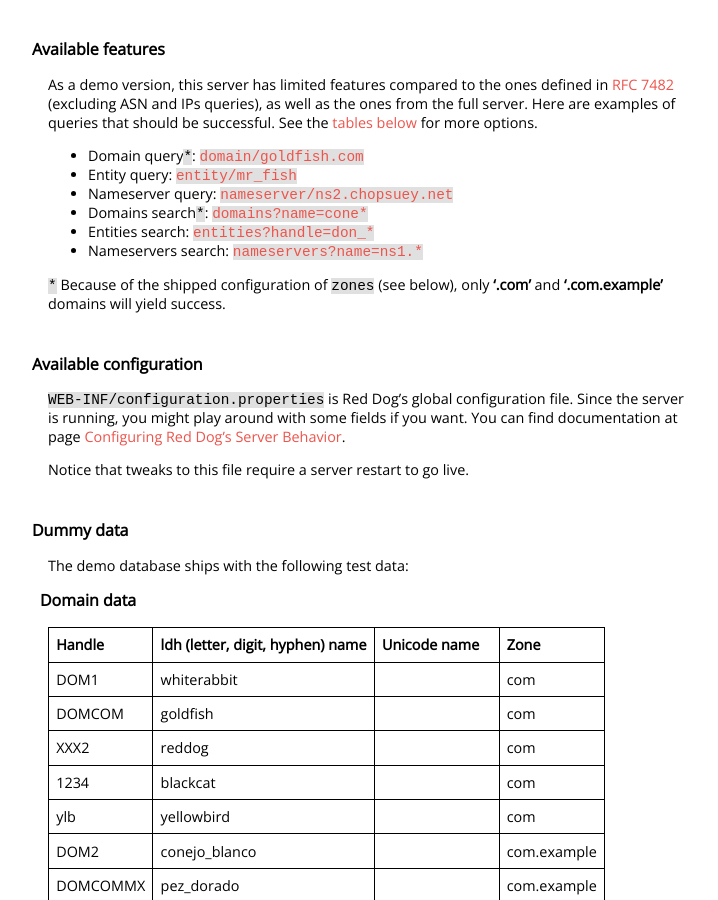
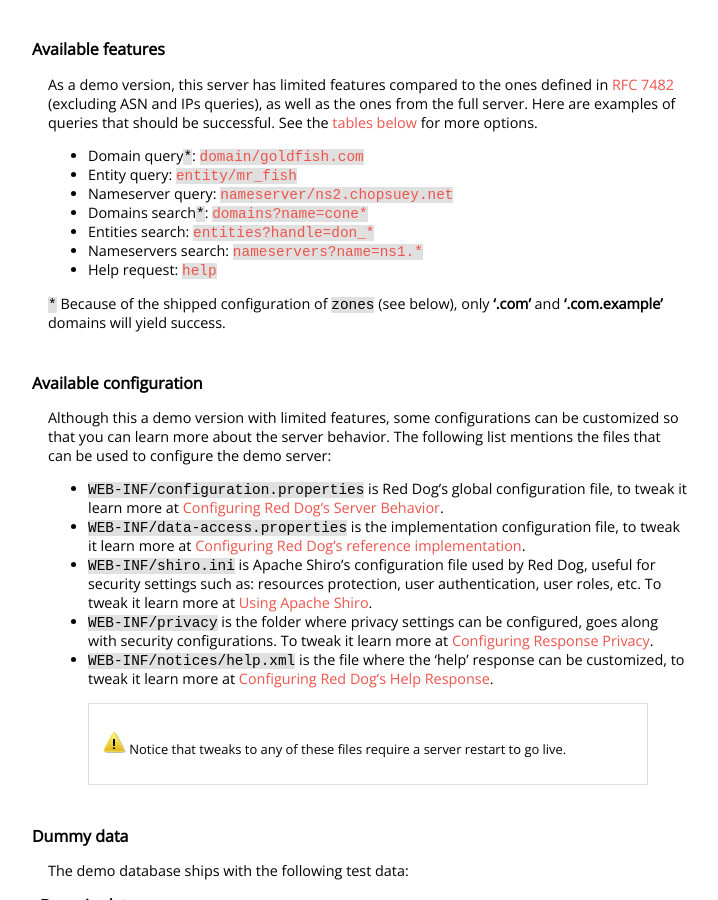
Before and after one commit to NICMx/rdap-server, a Jekyll site: the page built from demo-server.md, in a window 1280 px wide and 900 px high, scrolled down 1594 px. Shown: the whole window, without its empty margins (272-990 px from the left). Built offline with Jekyll 4.4.1, drawn with Linux system fonts in a browser that asks for light colours; nearby versions of some CDN libraries.

Commit message:
Add additional configurations explanation and help request

```diff
--- a/demo-server.md
+++ b/demo-server.md
@@ -54,17 +54,23 @@ As a demo version, this server has limited features compared to the ones defined
 + Domain query`*`: [`domain/goldfish.com`](http://localhost:8080/rdap-server/domain/goldfish.com)
 + Entity query: [`entity/mr_fish`](http://localhost:8080/rdap-server/entity/mr_fish)
 + Nameserver query: [`nameserver/ns2.chopsuey.net`](http://localhost:8080/rdap-server/nameserver/ns2.chopsuey.net)
-+ Domains search`*`: [`domains?name=cone*`](http://localhost:8080/rdap-server/domains?name=p*)
-+ Entities search: [`entities?handle=don_*`](http://localhost:8080/rdap-server/entities?handle=mr*)
-+ Nameservers search: [`nameservers?name=ns1.*`](http://localhost:8080/rdap-server/nameservers?name=ns1*)
++ Domains search`*`: [`domains?name=cone*`](http://localhost:8080/rdap-server/domains?name=cone*)
++ Entities search: [`entities?handle=don_*`](http://localhost:8080/rdap-server/entities?handle=don_*)
++ Nameservers search: [`nameservers?name=ns1.*`](http://localhost:8080/rdap-server/nameservers?name=ns1.*)
++ Help request: [`help`](http://localhost:8080/rdap-server/help)
 
 `*` Because of the shipped configuration of `zones` (see below), only **'.com'** and **'.com.example'** domains will yield success.
 
 ## Available configuration
 
-`WEB-INF/configuration.properties` is Red Dog's global configuration file. Since the server is running, you might play around with some fields if you want. You can find documentation at page [Configuring Red Dog's Server Behavior](behavior-configuration.html).
+Although this a demo version with limited features, some configurations can be customized so that you can learn more about the server behavior. The following list mentions the files that can be used to configure the demo server:
+* `WEB-INF/configuration.properties` is Red Dog's global configuration file, to tweak it learn more at [Configuring Red Dog's Server Behavior](behavior-configuration.html).
+* `WEB-INF/data-access.properties` is the implementation configuration file, to tweak it learn more at [Configuring Red Dog's reference implementation](data-access-configuration.html).
+* `WEB-INF/shiro.ini` is Apache Shiro's configuration file used by Red Dog, useful for security settings such as: resources protection, user authentication, user roles, etc. To tweak it learn more at [Using Apache Shiro](using-apache-shiro.html).
+* `WEB-INF/privacy` is the folder where privacy settings can be configured, goes along with security configurations. To tweak it learn more at [Configuring Response Privacy](response-privacy.html).
+* `WEB-INF/notices/help.xml` is the file where the 'help' response can be customized, to tweak it learn more at [Configuring Red Dog's Help Response](help-response.html).
 
-Notice that tweaks to this file require a server restart to go live.
+> ![Warning](img/warning.svg) Notice that tweaks to any of these files require a server restart to go live.
 
 ## Dummy data
 
```
